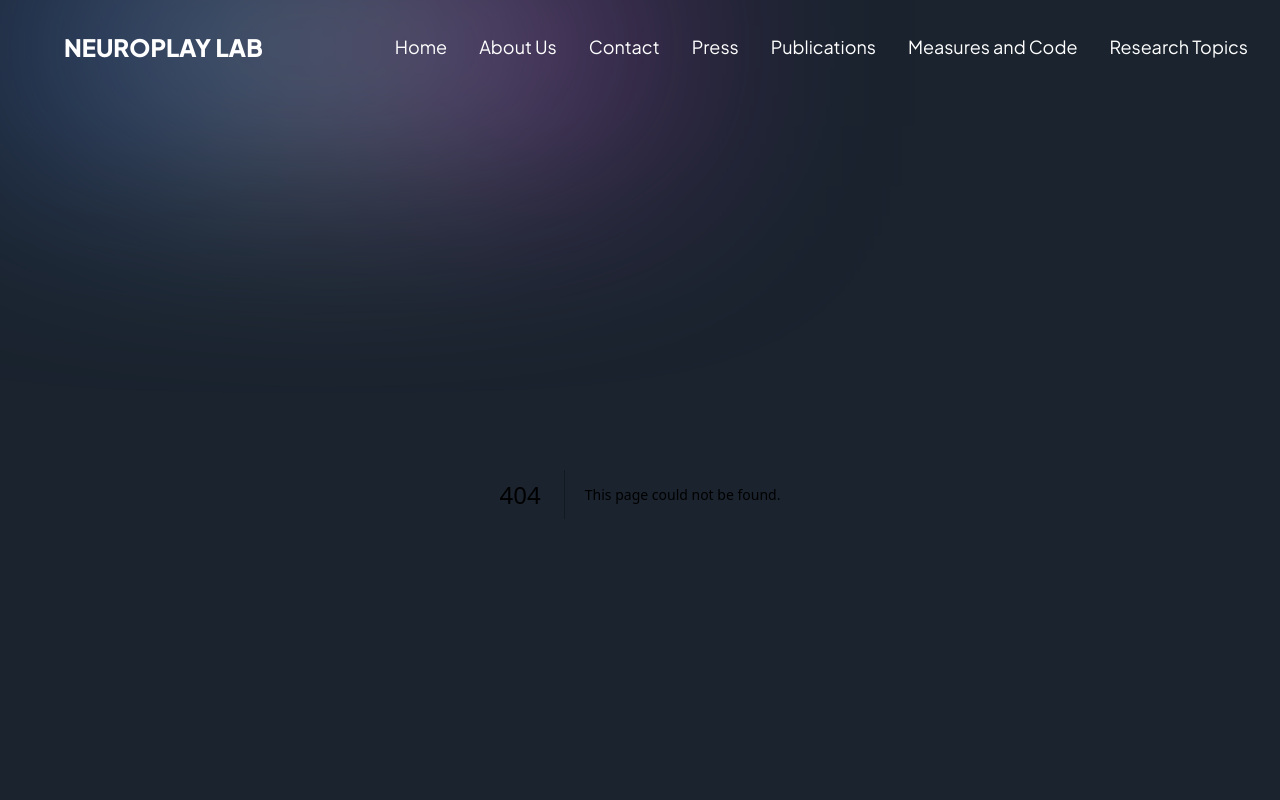
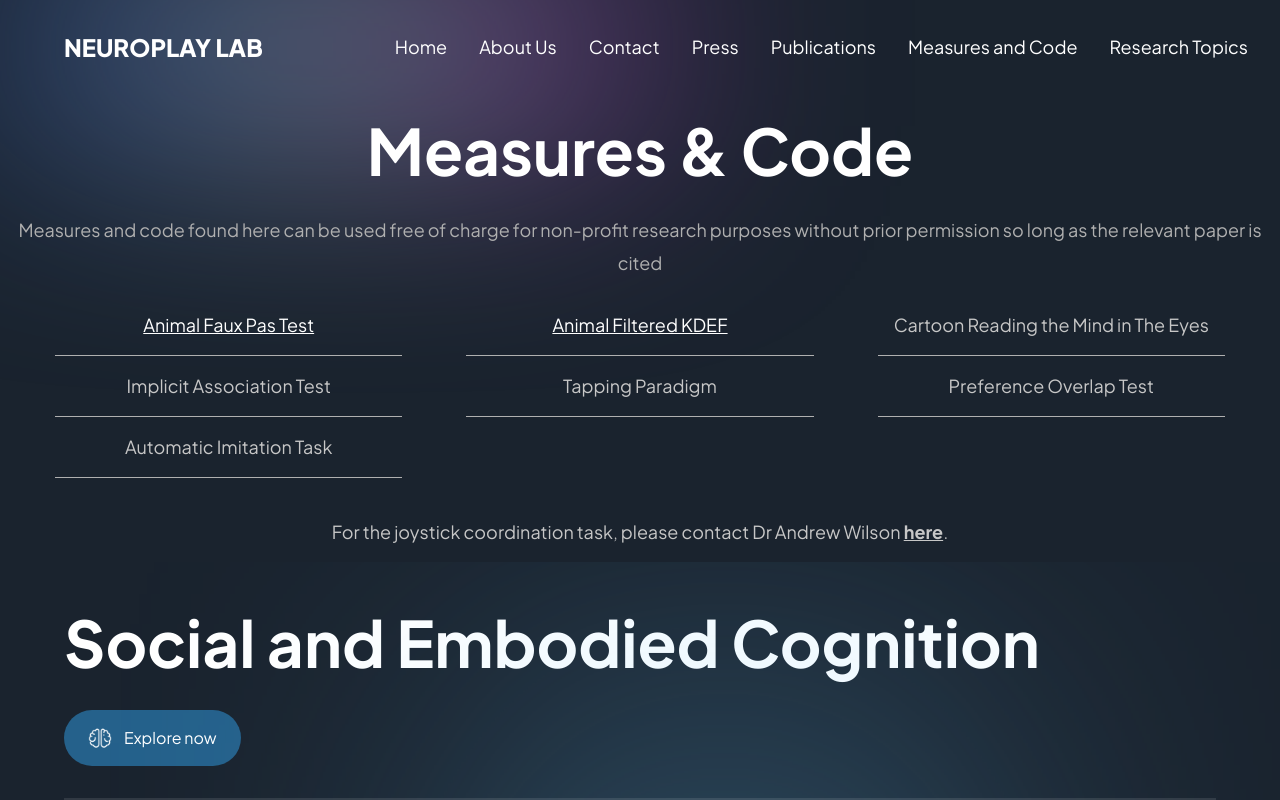
Before and after one commit to Neuroplay-Lab/Neuroplay-Lab, a Next.js app: page /measures-and-code in a window 1280 px wide. Before the commit this address had no page. Shown: the top 800 px of the page. Built offline with nearby package versions, Linux system fonts and the light colour scheme.

Commit message:
Created Measures and code page and also moved `Publication` to `DividedListLink` for reusability

```diff
--- /dev/null
+++ b/app/components/DividedListLink.tsx
@@ -0,0 +1,28 @@
+import Link from "next/link";
+import DividedListItem from "./DividedListItem";
+
+interface Props {
+    children: any;
+    href: string;
+    extraStyles?: string;
+}
+
+const DividedListLink = ({ children, href, extraStyles }: Props) => {
+    return (
+        <>
+            <DividedListItem
+                listKey={href}
+                extraStyles={"text-center [&:not(:last-child)]:after:w-1/2 [&:not(:last-child)]:after:right-10 [&:not(:last-child)]:after:mx-auto " + extraStyles}
+            >
+                <Link
+                    href={href}
+                    className="text-white underline hover:text-secondary-white "
+                >
+                    {children}
+                </Link>
+            </DividedListItem>
+        </>
+    );
+};
+
+export default DividedListLink;
--- a/app/contact/page.tsx
+++ b/app/contact/page.tsx
@@ -117,8 +117,8 @@
                         </ul>
                     </DividedListItem>
                 </ul>
-                <div className="pt-4">
-                    <h3 className="text-center font-semibold text-2xl m-4 text-white">
+                <div className="pt-2 md:pt-0 flex-grow max-w-[500px]">
+                    <h3 className="text-center font-semibold text-2xl m-3 text-white">
                         Contact Form
                     </h3>
                     <form method="post" className="m-4" action="">
--- /dev/null
+++ b/app/measures-and-code/page.tsx
@@ -0,0 +1,60 @@
+import { TitleText } from "../components";
+import Link from "next/link";
+
+const MeasuresAndCode = () => {
+    return (
+        <div className="flex flex-col">
+            <TitleText
+                title={"Measures & Code"}
+                textStyles={"text-center mx-4"}
+            />
+            <p className="mt-[16px] font-normal text-[18px] text-[#B0B0B0] leading-[32.4px] text-center mb-4 mx-4">
+                Measures and code found here can be used free of charge for
+                non-profit research purposes without prior permission so long as
+                the relevant paper is cited
+            </p>
+            <ul className="grid mx-12 max-w-fit md:grid-cols-2 lg:grid-cols-3 gap-x-16 text-center self-center">
+                <li className="p-4 border-b border-[#b0b0b0] grid items-center">
+                    <Link href="https://osf.io/ct2b6/" className="text-white underline text-lg">
+                        Animal Faux Pas Test
+                    </Link>
+                </li>
+                <li className="p-4 border-b border-[#b0b0b0] grid items-center">
+                    <Link href="https://osf.io/jpfqr/" className="text-white underline text-lg">
+                        Animal Filtered KDEF
+                    </Link>
+                </li>
+                <li className="p-4 border-b border-[#b0b0b0] grid items-center">
+                    <p className="text-secondary-white text-lg">Cartoon Reading the Mind in The Eyes</p>
+                </li>
+                <li className="p-4 border-b border-[#b0b0b0] grid items-center">
+                    <p className="text-secondary-white text-lg ">Implicit Association Test</p>
+                </li>
+                <li className="p-4 border-b border-[#b0b0b0] grid items-center">
+                    <p className="text-secondary-white text-lg">Tapping Paradigm</p>
+                </li>
+                <li className="p-4 border-b border-[#b0b0b0] grid items-center">
+                    <p className="text-secondary-white text-lg">Preference Overlap Test</p>
+                </li>
+                <li className="p-4 border-b border-[#b0b0b0] grid items-center">
+                    <p className="text-secondary-white text-lg">Automatic Imitation Task</p>
+                </li>
+                <li className="p-4 md:pt-10 md:col-span-2 lg:col-span-3">
+                    <p className="text-secondary-white text-lg">
+                        For the joystick coordination task, please contact Dr Andrew
+                        Wilson{" "}
+                        <Link
+                            href="https://cognitioninaction.wordpress.com/about-the-lab/andrew-wilson/"
+                            className="underline font-semibold hover:text-white"
+                        >
+                            here
+                        </Link>
+                        .
+                    </p>
+                </li>
+            </ul>
+        </div>
+    );
+};
+
+export default MeasuresAndCode;
--- a/app/publications/page.tsx
+++ b/app/publications/page.tsx
@@ -1,5 +1,5 @@
 import { TitleText } from "../components";
-import Publication from "./publication";
+import DividedListLink from "../components/DividedListLink";
 import publications from "./publications.json";
 
 const Publications = () => {
@@ -11,7 +11,7 @@
             </p>
             <ul>
                 {publications.map(({ title, href }) => (
-                    <Publication title={title} href={href} />
+                    <DividedListLink href={href}>{title}</DividedListLink>
                 ))}
             </ul>
         </>
--- a/app/publications/publication.tsx
+++ /dev/null
@@ -1,22 +0,0 @@
-import Link from "next/link";
-import DividedListItem from "../components/DividedListItem";
-
-interface PublicationProps {
-    title: string;
-    href: string;
-}
-
-const Publication = ({ title, href }: PublicationProps) => {
-    return (
-        <>
-            <DividedListItem listKey={href} extraStyles="text-center [&:not(:last-child)]:after:w-1/2 [&:not(:last-child)]:after:right-10 [&:not(:last-child)]:after:mx-auto">
-                <Link href={href} className="text-white underline hover:text-secondary-white">
-                    {title}
-                </Link>
-                {/* <div className="mb-[50px] h-[2px] bg-white opacity-10" /> */}
-            </DividedListItem>
-        </>
-    );
-};
-
-export default Publication;
```
